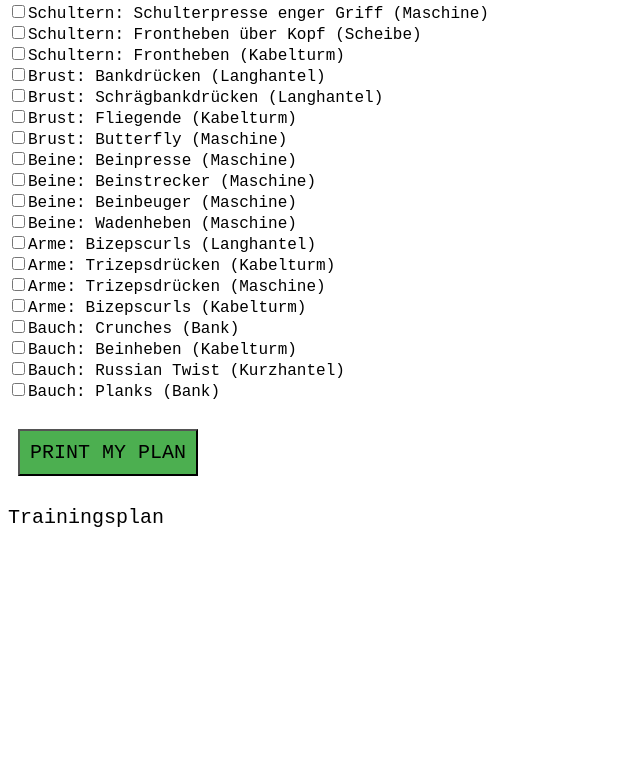
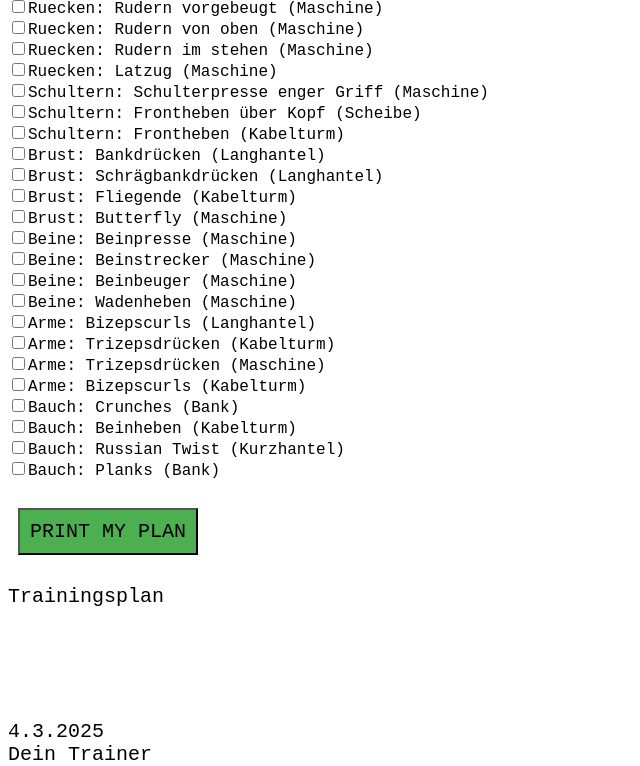
Before and after one commit to masterzuj/pumper, a plain HTML site: page index.html in a window 1280 px wide. Shown: the part 232-998 px from the top of the page, without its empty margins (0-640 px from the left). Before the commit the page ends 835 px from the top, so only its background shows below. Drawn offline with nearby package versions, Linux system fonts and the light colour scheme.

Commit message:
Style & Exercises
changed style
added easy change of exercises in exercises.js

```diff
--- /dev/null
+++ b/exercises.js
@@ -0,0 +1,40 @@
+
+//Übungsnamen/Arten
+
+
+const myPumpArray = [
+    //Rücken 1
+    [1, 1, "Ruecken", "Rudern vorgebeugt (Maschine)"],
+    [1, 2, "Ruecken", "Rudern von oben (Maschine)"],
+    [1, 3, "Ruecken", "Rudern im stehen (Maschine)"],
+    [1, 4, "Ruecken", "Latzug (Maschine)"],
+
+    //Schultern 2
+    [2, 1, "Schultern", "Schulterpresse enger Griff (Maschine)"],
+    [2, 2, "Schultern", "Frontheben über Kopf (Scheibe)"],
+    [2, 3, "Schultern", "Frontheben (Kabelturm)"],
+
+    //Brust 3
+    [3, 1, "Brust", "Bankdrücken (Langhantel)"],
+    [3, 2, "Brust", "Schrägbankdrücken (Langhantel)"],
+    [3, 3, "Brust", "Fliegende (Kabelturm)"],
+    [3, 4, "Brust", "Butterfly (Maschine)"],
+
+    //Beine 4
+    [4, 1, "Beine", "Beinpresse (Maschine)"],
+    [4, 2, "Beine", "Beinstrecker (Maschine)"],
+    [4, 3, "Beine", "Beinbeuger (Maschine)"],
+    [4, 4, "Beine", "Wadenheben (Maschine)"],
+
+    //Arme 5
+    [5, 1, "Arme", "Bizepscurls (Langhantel)"],
+    [5, 2, "Arme", "Trizepsdrücken (Kabelturm)"],
+    [5, 3, "Arme", "Trizepsdrücken (Maschine)"],
+    [5, 4, "Arme", "Bizepscurls (Kabelturm)"],
+
+    //Bauch 6
+    [6, 1, "Bauch", "Crunches (Bank)"],
+    [6, 2, "Bauch", "Beinheben (Kabelturm)"],
+    [6, 3, "Bauch", "Russian Twist (Kurzhantel)"],
+    [6, 4, "Bauch", "Planks (Bank)"]
+];
--- a/index.html
+++ b/index.html
@@ -30,7 +30,10 @@
     <script src="https://code.jquery.com/jquery-3.5.1.min.js"></script>
     <script src="https://code.jquery.com/ui/1.14.1/jquery-ui.min.js"></script>
 
-<button id="generate">GENERATE THE PLAN</button>
+<div style="width: 500px; height: 100%; float: left; overflow:scroll;">
+
+		<center><p style="font-size: 25px;">&nbsp;PUMPER</p>
+	<button id="generate">GENERATE THE PLAN</button></center>
 
 	<table>
 		<tr>
@@ -66,17 +69,21 @@
 	<div id="uebungen"></div>
 
 
+</div>
+
+<div style="width: 1000px; height: 100%; float: left; overflow:scroll;">
 	<br/>
 	<button id="print">PRINT MY PLAN</button><br/>
 	<div id="paper" style="font-size: 20px; font-family: 'Courier New', Courier, monospace;">
 		<p>Trainingsplan</p>
 		<div id="name"></div><br/>
 		<div id="wiederholungen_div"></div><br/>
-    <div id="training"></div>
-
+		<div id="training"></div><br/><br/>
+		<div id="datum">datum</div>
+		<div id="datum">Dein Trainer</div>
 	</div>
-
-
+</div>
+<script src="./exercises.js"></script>
 <script src="./pumper.js"></script>
 
 </body>
--- a/pumper.js
+++ b/pumper.js
@@ -1,5 +1,7 @@
 
 //Übungsnamen/Arten
+
+/* moved to exercises.js
 const myPumpArray = [
     //Rücken 1
     [1, 1, "Ruecken", "Rudern vorgebeugt (Maschine)"],
@@ -36,7 +38,7 @@ const myPumpArray = [
     [6, 3, "Bauch", "Russian Twist (Kurzhantel)"],
     [6, 4, "Bauch", "Planks (Bank)"]
 ];
-
+*/
 const uebungenDiv = document.getElementById('uebungen');
 myPumpArray.forEach(uebung => {
     const uebungElement = document.createElement('div');
@@ -100,8 +102,8 @@ generateButton.addEventListener('click', () => {
     const printButton = document.getElementById('print');
     printButton.addEventListener('click', () => {
         const printContents = document.getElementById('paper').innerHTML;
-        const printWindow = window.open('', '', 'height=600,width=800');
-        printWindow.document.write('<html><head><title>Print</title>');
+        const printWindow = window.open('', '', 'height=1500,width=1000');
+        printWindow.document.write("<html><head><title>Training</title><style>body{font-family: 'Courier New', Courier, monospace; font-size: 18px;}</style>");
         printWindow.document.write('</head><body>');
         printWindow.document.write(printContents);
         printWindow.document.write('</body></html>');
@@ -124,3 +126,6 @@ generateButton.addEventListener('click', () => {
     nameInputw.addEventListener('input', () => {
         nameDivw.textContent = "Wiederholungen: "+nameInputw.value;
     });
+
+
+document.getElementById('datum').innerText = new Date().toLocaleDateString('de-DE');
```
Lines whose indentation alone changed are shown as unchanged.
